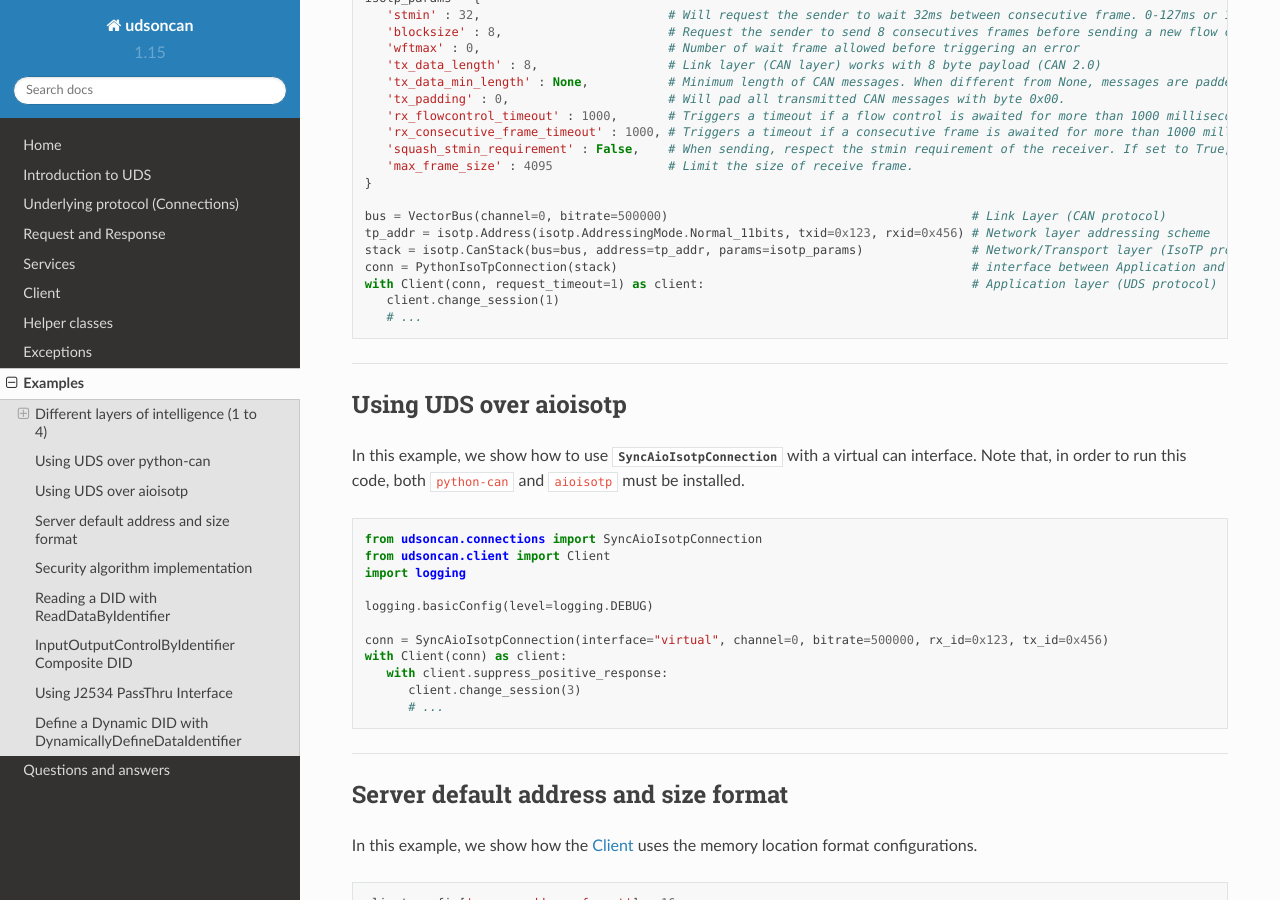
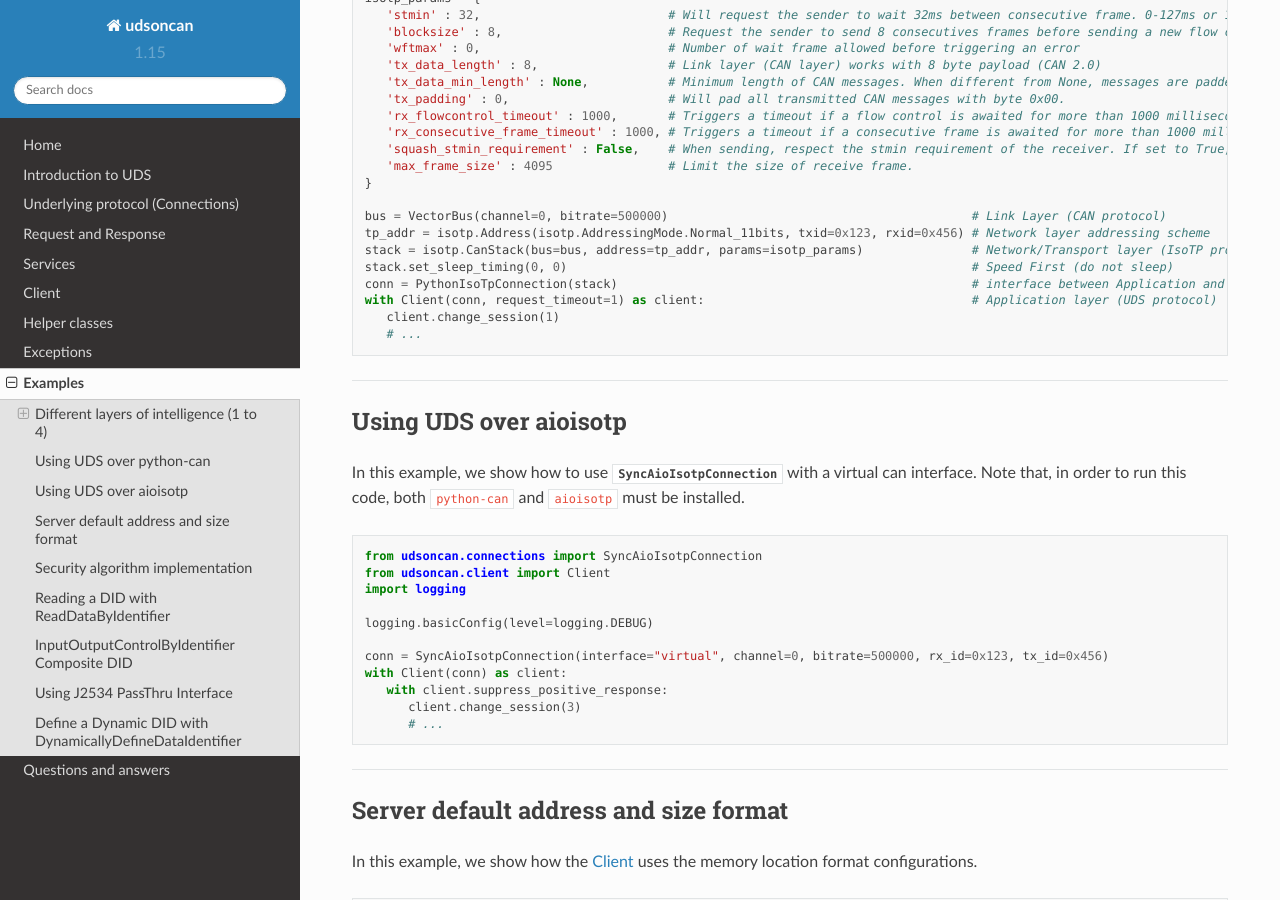
Before and after one commit to pylessard/python-udsoncan, a Sphinx documentation site: the page built from doc/source/udsoncan/examples.rst, in a window 1280 px wide and 900 px high, scrolled down 1437 px. Built offline with Sphinx 7.4.7 and the Read the Docs theme 2.0.0, drawn with Linux system fonts in a browser that asks for light colours.

Commit message:
Update the example when using with `can-isotp`

```diff
--- a/doc/source/udsoncan/examples.rst
+++ b/doc/source/udsoncan/examples.rst
@@ -94,6 +94,7 @@ Note that, in order to run this code, both ``python-can`` and ``can-isotp`` must
    bus = VectorBus(channel=0, bitrate=500000)                                          # Link Layer (CAN protocol)
    tp_addr = isotp.Address(isotp.AddressingMode.Normal_11bits, txid=0x123, rxid=0x456) # Network layer addressing scheme
    stack = isotp.CanStack(bus=bus, address=tp_addr, params=isotp_params)               # Network/Transport layer (IsoTP protocol)
+   stack.set_sleep_timing(0, 0)                                                        # Speed First (do not sleep)
    conn = PythonIsoTpConnection(stack)                                                 # interface between Application and Transport layer
    with Client(conn, request_timeout=1) as client:                                     # Application layer (UDS protocol)
       client.change_session(1)
```
